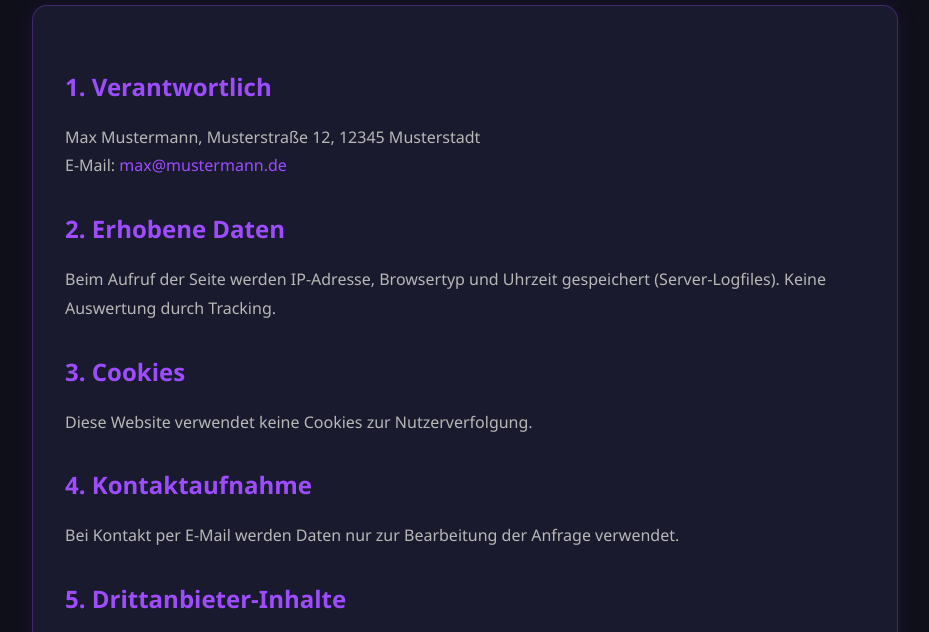
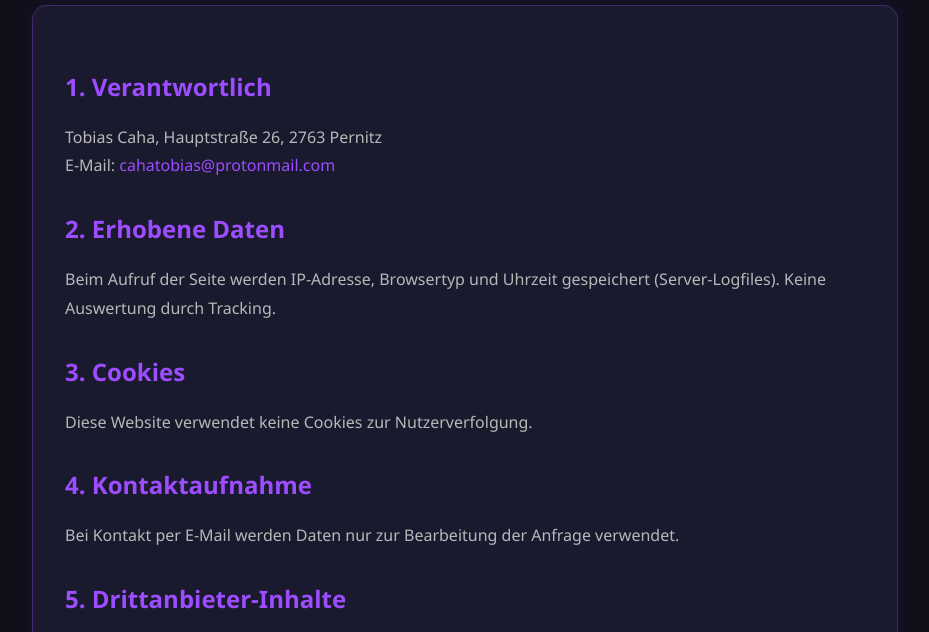
Before and after one commit to LeTobias9240011/Schul-Tabelle, a plain HTML site: page datenschutz.html in a window 1280 px wide. Shown: the part 144-776 px from the top of the page, without its empty margins (175-1104 px from the left). Drawn offline with Linux system fonts and the light colour scheme.

Commit message:
Add files via upload

```diff
--- a/datenschutz.html
+++ b/datenschutz.html
@@ -25,7 +25,7 @@
   <h1>Datenschutzerklärung</h1>
   <div class="card" id="privacy-card">
     <h2>1. Verantwortlich</h2>
-    <p>Max Mustermann, Musterstraße 12, 12345 Musterstadt<br/>E-Mail: <a href="mailto:max@mustermann.de">max@mustermann.de</a></p>
+    <p>Tobias Caha, Hauptstraße 26, 2763 Pernitz<br/>E-Mail: <a href="cahatobias@protonmail.com">cahatobias@protonmail.com</a></p>
 
     <h2>2. Erhobene Daten</h2>
     <p>Beim Aufruf der Seite werden IP-Adresse, Browsertyp und Uhrzeit gespeichert (Server-Logfiles). Keine Auswertung durch Tracking.</p>
```
